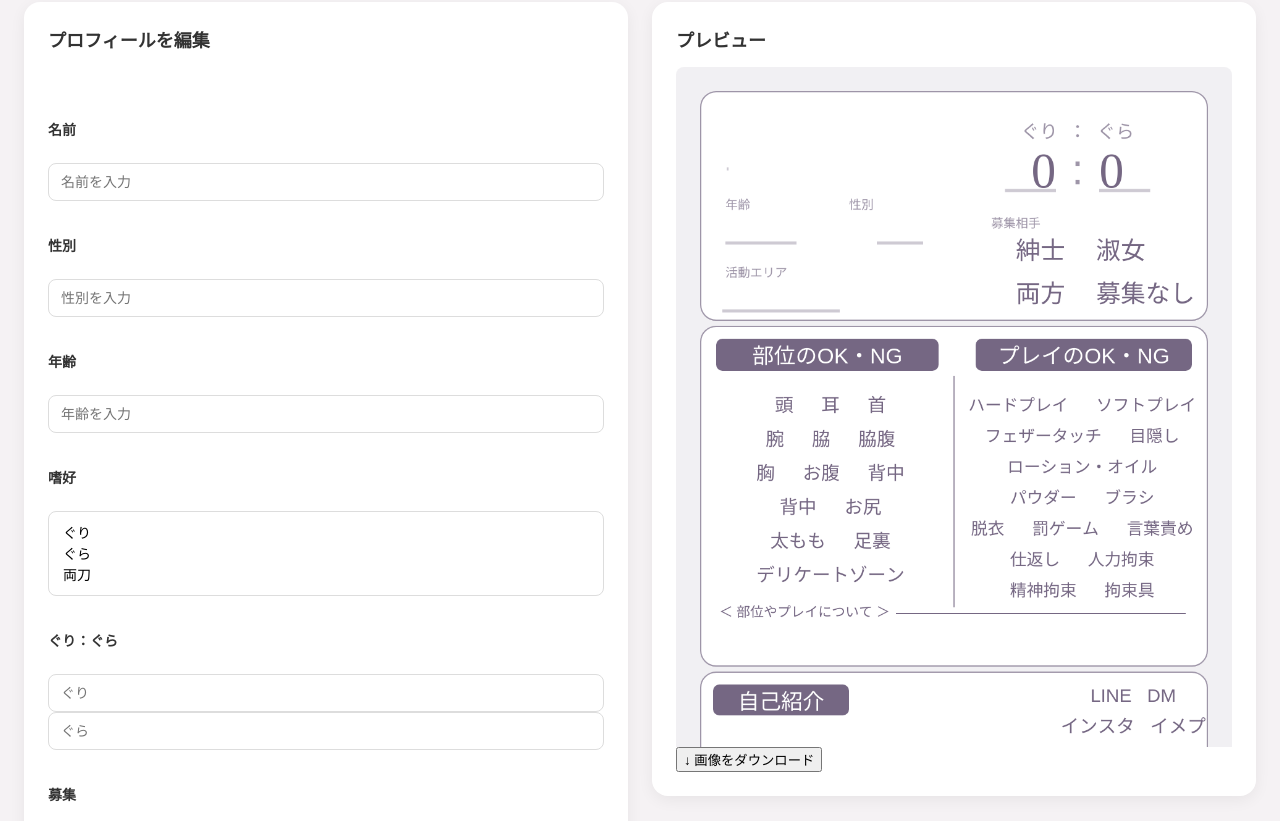
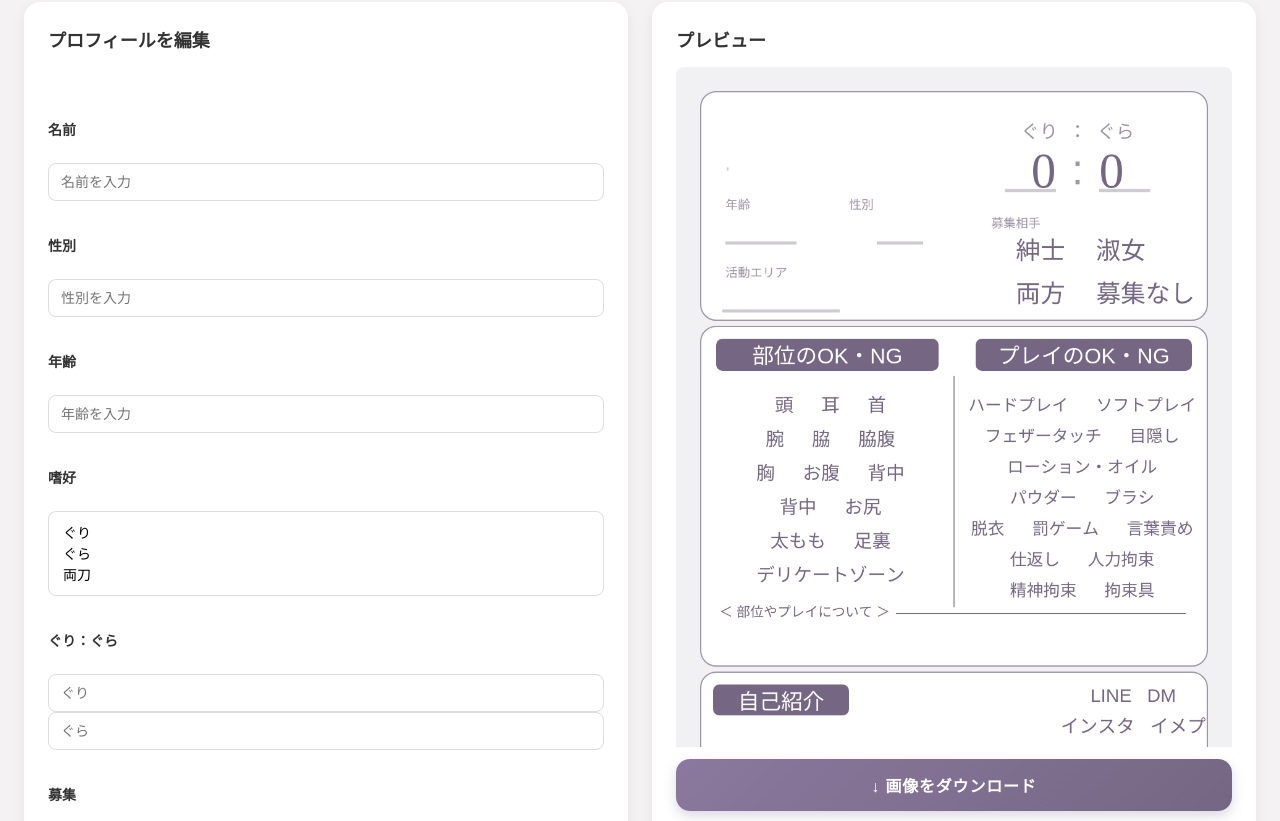
Before and after one commit to So-ta-tk/GriGra-ProfileMaker, a plain HTML site: page index.html in a window 1280 px wide. Shown: the part 111-932 px from the top of the page. Drawn offline with Linux system fonts and the light colour scheme; a web font is replaced by a local one.

Commit message:
Update style.css

```diff
--- a/style.css
+++ b/style.css
@@ -209,3 +209,47 @@ h2 {
         min-height: 100px;
     }
 }
+
+
+#downloadImage {
+    display: block;
+    width: 100%;
+    max-width: none;
+    min-height: 52px;
+    margin: 12px auto 0;
+
+    background: linear-gradient(135deg, #8b789e, #756783);
+    color: #ffffff;
+
+    border: none;
+    border-radius: 14px;
+    padding: 14px 24px;
+
+    font-size: 16px;
+    font-weight: bold;
+    letter-spacing: 0.05em;
+
+    cursor: pointer;
+    box-shadow: 0 5px 12px rgba(117, 103, 131, 0.25);
+
+    transition:
+        transform 0.2s ease,
+        box-shadow 0.2s ease,
+        filter 0.2s ease;
+}
+
+#downloadImage:hover {
+    filter: brightness(1.08);
+    box-shadow: 0 8px 18px rgba(117, 103, 131, 0.35);
+    transform: translateY(-2px);
+}
+
+#downloadImage:active {
+    transform: translateY(1px);
+    box-shadow: 0 2px 6px rgba(117, 103, 131, 0.25);
+}
+
+#downloadImage:focus-visible {
+    outline: 3px solid #a99abb;
+    outline-offset: 4px;
+}
```
